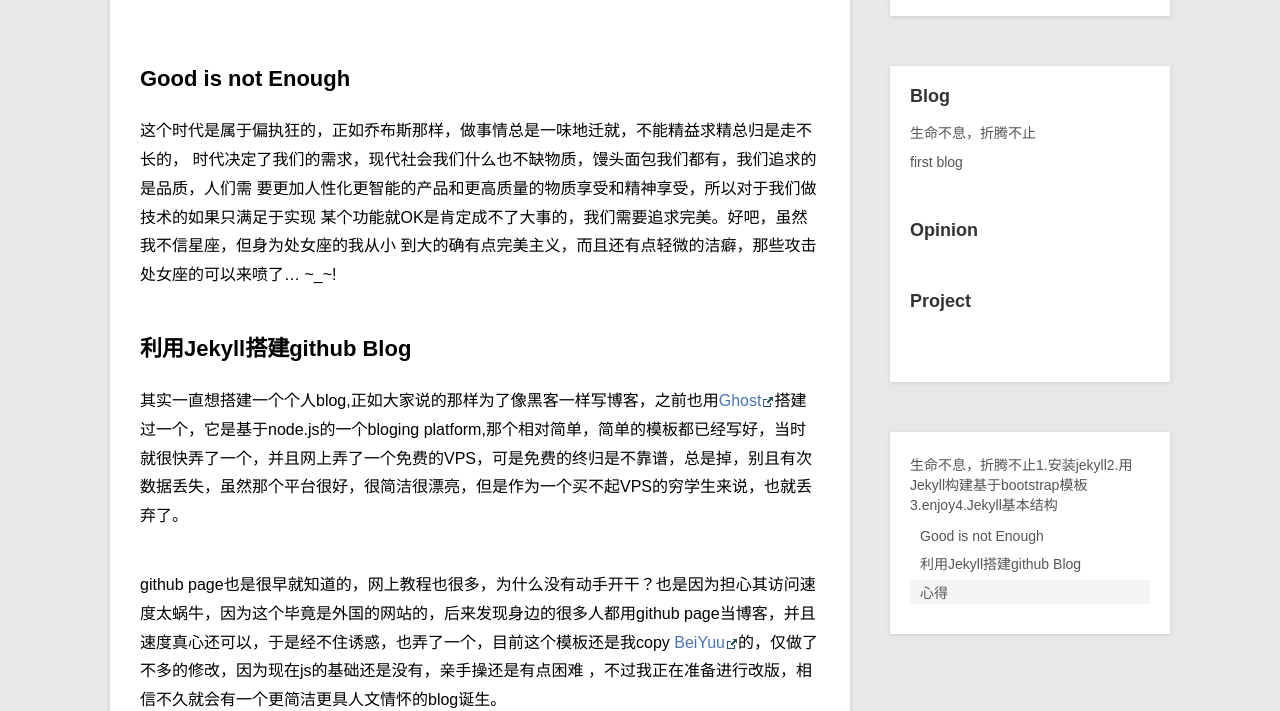
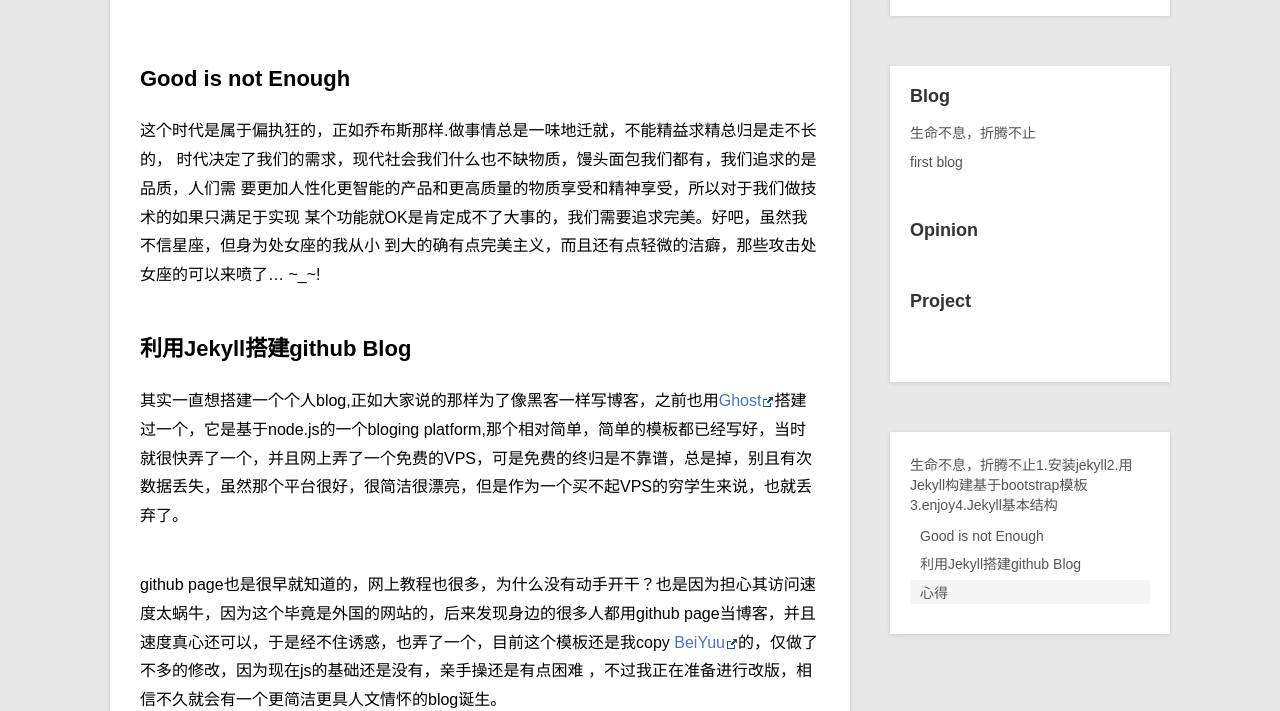
Before and after one commit to alankell/alankell.github.io, a Jekyll site: the page built from _posts/blog/2013-11-19-keeping.md, in a window 1280 px wide and 900 px high, cut to the strip 189-900 px from the top of the window. Built offline with Jekyll 4.4.1, drawn with Linux system fonts in a browser that asks for light colours; Markdown is read by kramdown in place of the engine named in the settings.

```diff
--- a/_posts/blog/2013-11-19-keeping.md
+++ b/_posts/blog/2013-11-19-keeping.md
@@ -7,7 +7,7 @@ tags: [生活，学习]
 ---
 
 ##Good is not Enough
-这个时代是属于偏执狂的，正如乔布斯那样，做事情总是一味地迁就，不能精益求精总归是走不长的，
+这个时代是属于偏执狂的，正如乔布斯那样.做事情总是一味地迁就，不能精益求精总归是走不长的，
 时代决定了我们的需求，现代社会我们什么也不缺物质，馒头面包我们都有，我们追求的是品质，人们需
 要更加人性化更智能的产品和更高质量的物质享受和精神享受，所以对于我们做技术的如果只满足于实现
 某个功能就OK是肯定成不了大事的，我们需要追求完美。好吧，虽然我不信星座，但身为处女座的我从小
```
